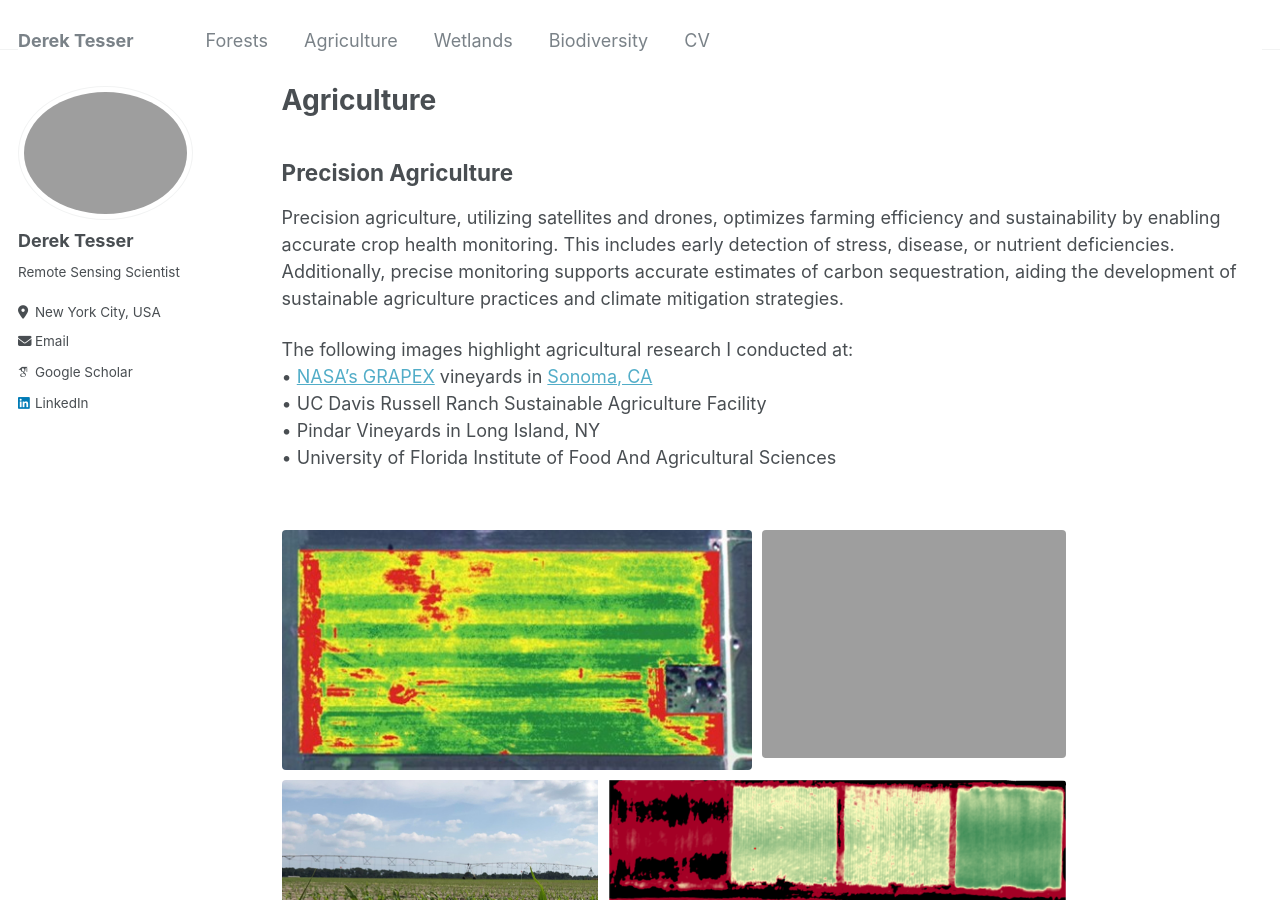
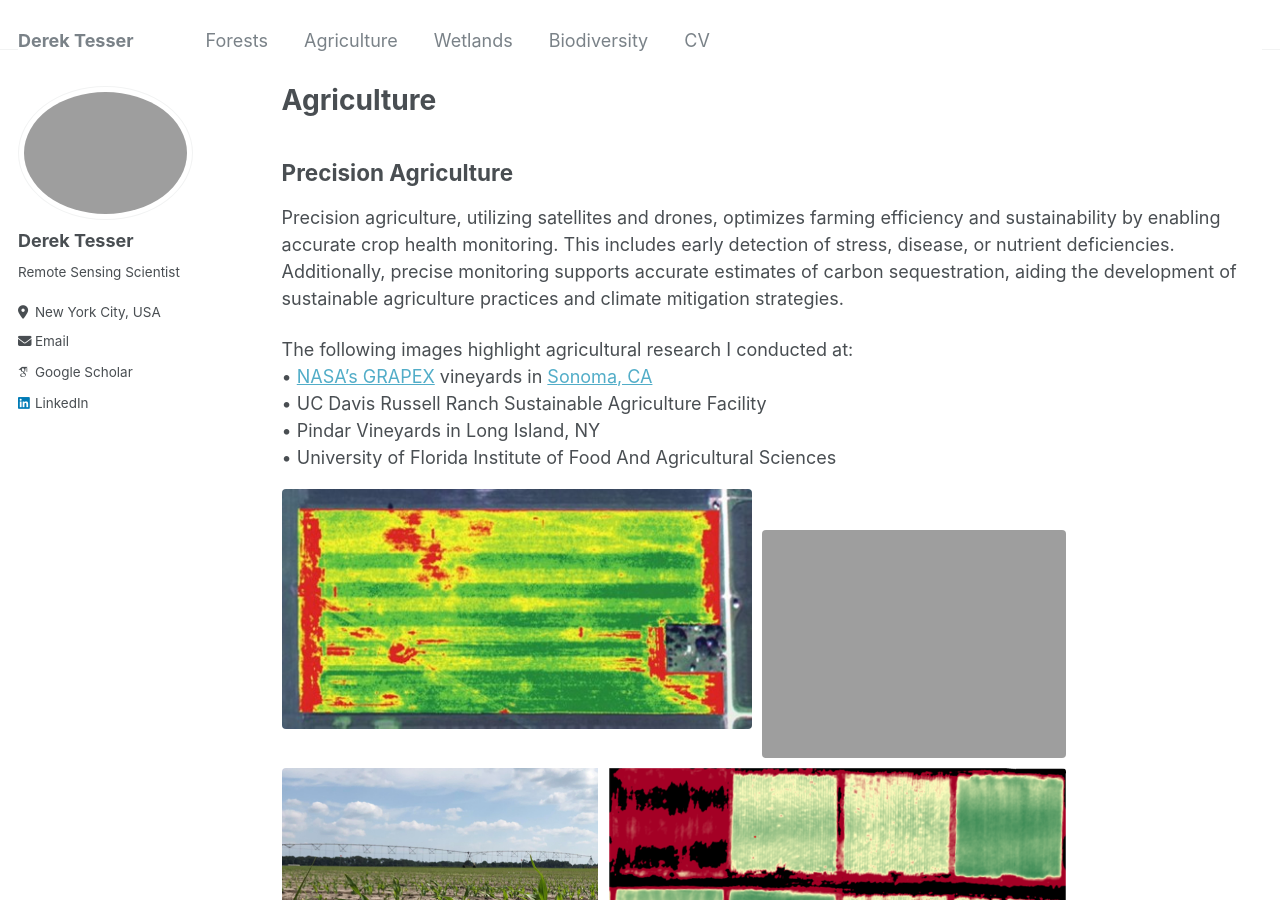
Before and after one commit to dstesser/dstesser.github.io, a Jekyll site: the page built from _pages/agriculture.md, in a window 1280 px wide and 900 px high. Built offline with Jekyll 4.4.1, drawn with Linux system fonts in a browser that asks for light colours; some web fonts are replaced.

Commit message:
Update agriculture.md

```diff
--- a/_pages/agriculture.md
+++ b/_pages/agriculture.md
@@ -20,7 +20,7 @@ The following images highlight agricultural research I conducted at:<br>
 
 <div style="text-align: center;">
     <div style="display: flex; flex-wrap">
-        <figure style="width: 48%;">
+        <figure style="width: 48%; margin-top: -5px">
             <img src="https://raw.githubusercontent.com/dstesser/dstesser.github.io/master/images/slantrangegallo.jpg" style="width: 100%;" alt="pindarvineyard">
         </figure>
         <div style="width: 1%;"></div> <!-- Add a spacer -->
@@ -31,7 +31,7 @@ The following images highlight agricultural research I conducted at:<br>
     <div style="display: flex; flex-wrap: wrap; margin-top: -80px;">
         <figure style="width: 80%;">
             <img src="https://raw.githubusercontent.com/dstesser/dstesser.github.io/master/images/uf_russellranch_combined.png" style="width: 100%;">
-            <figcaption style="font-size: 15px; max-width: 95%; text-align:justify; margin: 0 auto; margin-top: -5px;">Precision agriculture using drone imagery for mapping crop health, soil moisture, and carbon cycling processes. Sites include vineyards in California and New York and experiment research farms in Florida and California.</figcaption>
+            <figcaption style="font-size: 15px; max-width: 95%; text-align:justify; margin: 0 auto; margin-top: -15px;">Precision agriculture using drone imagery for mapping crop health, soil moisture, and carbon cycling processes. Sites include vineyards in California and New York and experiment research farms in Florida and California.</figcaption>
         </figure>
     </div>
 </div>
```
